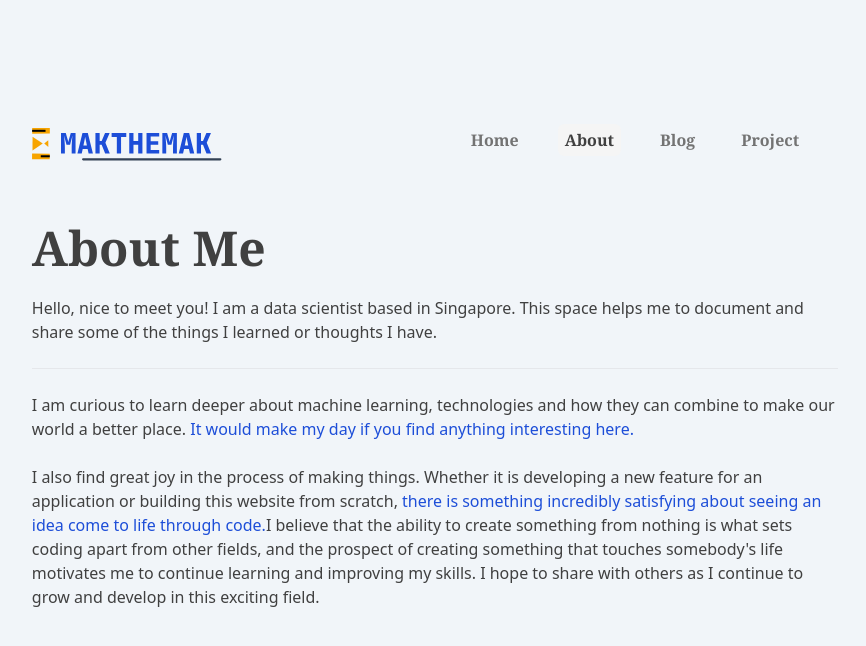
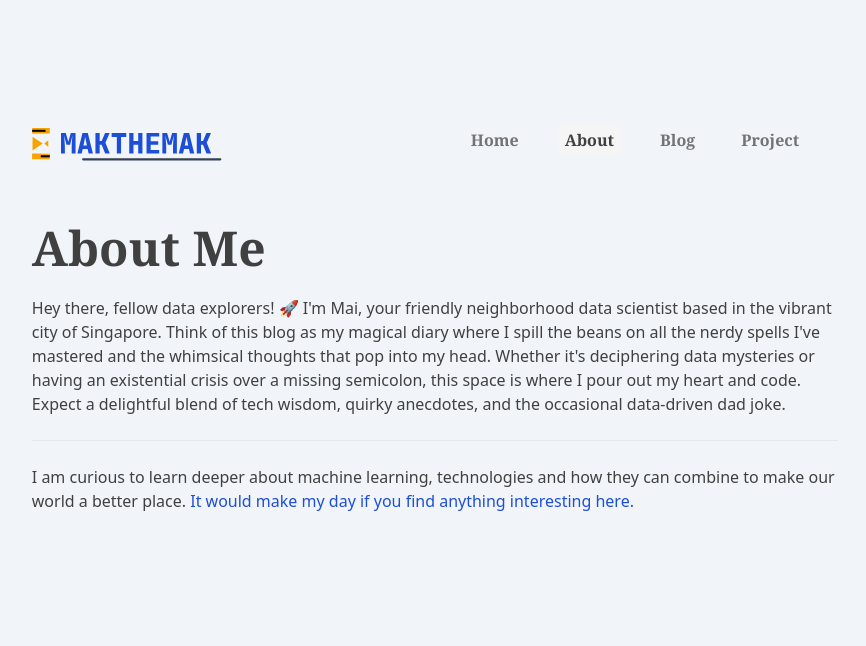
Before and after one commit to immaixq/makthemak, a Next.js app: page /about in a window 1280 px wide. Shown: the top 646 px of the page, without its empty margins (205-1071 px from the left). Built offline with nearby package versions, Linux system fonts and the light colour scheme.

Commit message:
Update about page

```diff
--- a/src/app/about/page.tsx
+++ b/src/app/about/page.tsx
@@ -9,9 +9,10 @@ export default function about() {
             <div>
                 <h1 className="font-bold text-5xl font-serif">About Me</h1>
                 <p className="my-6">
-                    Hello, nice to meet you! I am a data scientist based in Singapore.
-                    This space helps me to document and share
-                    some of the things I learned or thoughts I have.
+                    Hey there, fellow data explorers! 🚀 I'm Mai, your friendly neighborhood data scientist  based in the vibrant city of Singapore.
+                    Think of this blog as my magical diary where I spill the beans on all the nerdy spells I've mastered and the whimsical thoughts that pop into my head.
+                    Whether it's deciphering data mysteries or having an existential crisis over a missing semicolon, this space is where I pour out my heart and code.
+                    Expect a delightful blend of tech wisdom, quirky anecdotes, and the occasional data-driven dad joke.
                 </p>
                 <hr />
                 <p className="my-6">
@@ -19,11 +20,11 @@ export default function about() {
                     they can combine to make our world a better place.
                     <span className="dark:text-amber-400 text-blue-700"> It would make my day if you find anything interesting here. </span>
                 </p>
-                <p className="my-6">
+                {/* <p className="my-6">
                     I also find great joy in the process of making things. Whether it is developing a new feature for an application or building this website from scratch, <span className="dark:text-amber-400 text-blue-700">there is something incredibly satisfying about seeing an idea come to life through code.</span>
                     I believe that the ability to create something from nothing is what sets coding apart from other fields, and the prospect of creating something that touches somebody&apos;s life
                     motivates me to continue learning and improving my skills.  I hope to share with others as I continue to grow and develop in this exciting field.
-                </p>
+                </p> */}
             </div>
         </section>
     )
```
